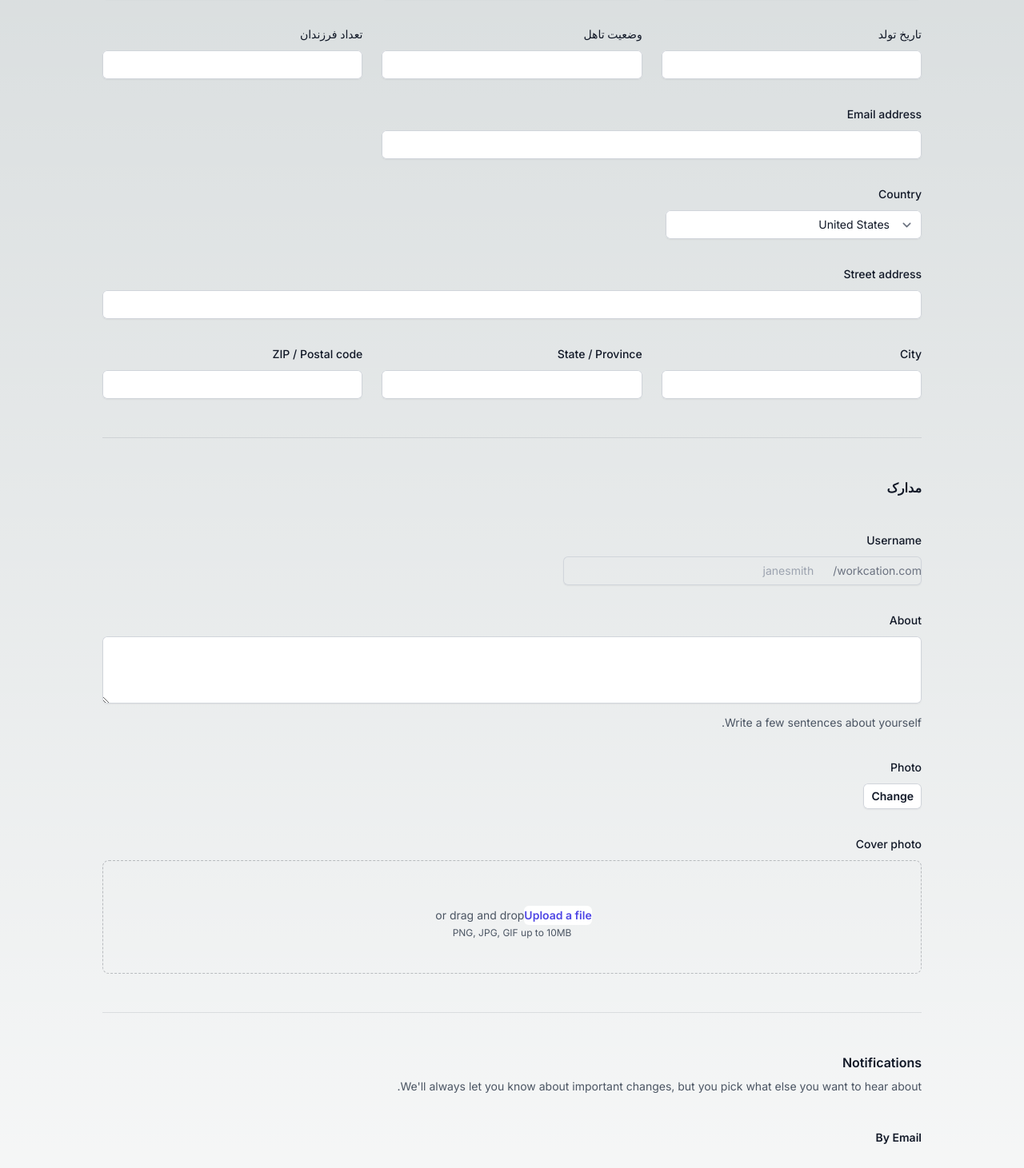
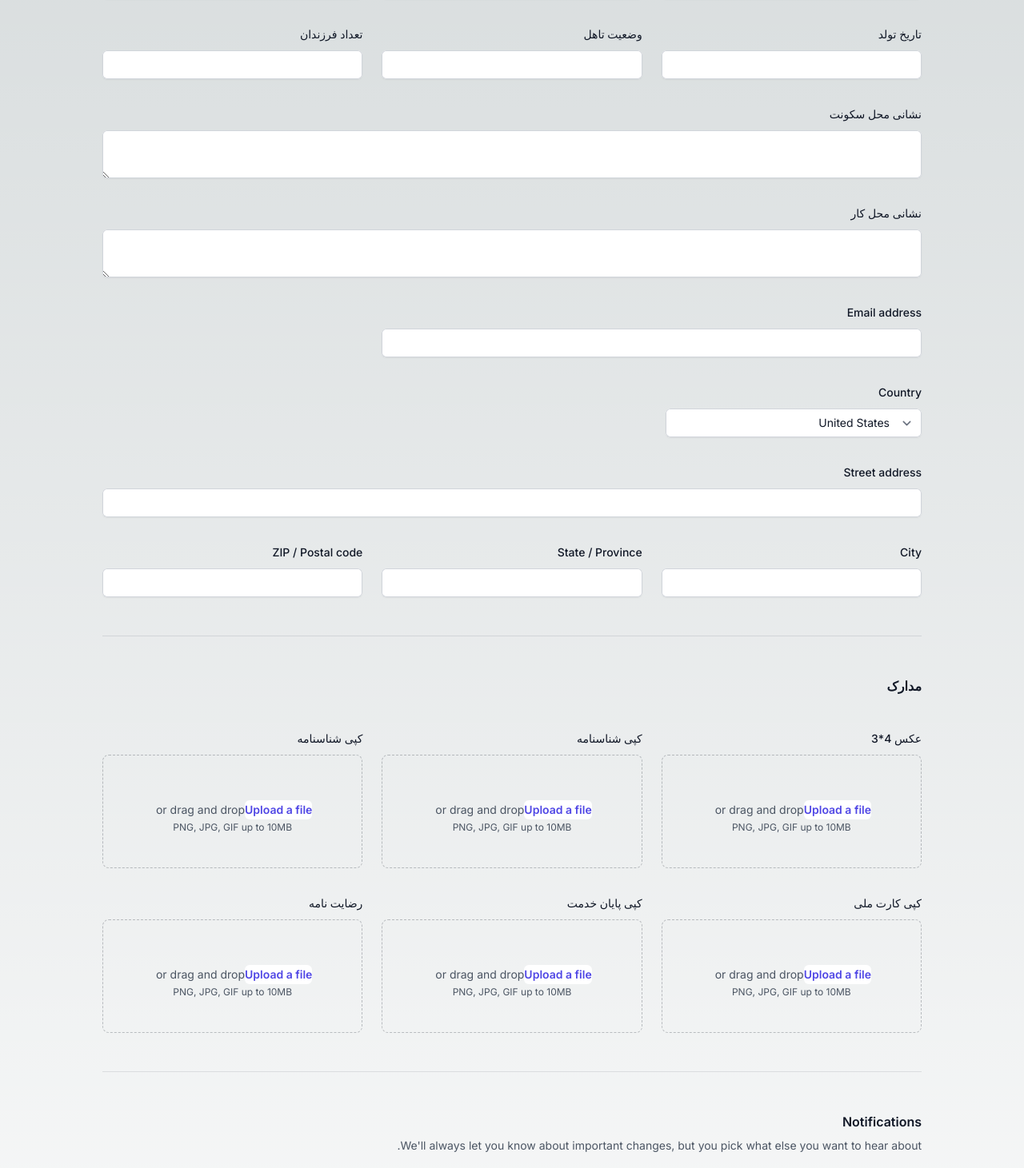
Before and after one commit to milad7212/emam, a Next.js app: page /infouser in a window 1280 px wide. Shown: the part 261-1722 px from the top of the page at 80% size. Built offline with nearby package versions, Linux system fonts and the light colour scheme.

Commit message:
update form

```diff
--- a/app/components/forms/Stacked.jsx
+++ b/app/components/forms/Stacked.jsx
@@ -303,6 +303,46 @@ export default function Stacked() {
                 />
               </div>
             </div>
+            <div className="col-span-full">
+              <label
+                htmlFor="about"
+                className="block text-sm font-medium leading-6 text-gray-900"
+              >
+                نشانی محل سکونت
+              </label>
+              <div className="mt-2">
+                <textarea
+                  id="about"
+                  name="about"
+                  rows={2}
+                  className="block w-full rounded-md border-0 py-1.5 text-gray-900 shadow-sm ring-1 ring-inset ring-gray-300 placeholder:text-gray-400 focus:ring-2 focus:ring-inset focus:ring-indigo-600 sm:text-sm sm:leading-6"
+                  defaultValue={""}
+                />
+              </div>
+              {/* <p className="mt-3 text-sm leading-6 text-gray-600">
+                Write a few sentences about yourself.
+              </p> */}
+            </div>
+            <div className="col-span-full">
+              <label
+                htmlFor="about"
+                className="block text-sm font-medium leading-6 text-gray-900"
+              >
+                نشانی محل کار
+              </label>
+              <div className="mt-2">
+                <textarea
+                  id="about"
+                  name="about"
+                  rows={2}
+                  className="block w-full rounded-md border-0 py-1.5 text-gray-900 shadow-sm ring-1 ring-inset ring-gray-300 placeholder:text-gray-400 focus:ring-2 focus:ring-inset focus:ring-indigo-600 sm:text-sm sm:leading-6"
+                  defaultValue={""}
+                />
+              </div>
+              {/* <p className="mt-3 text-sm leading-6 text-gray-600">
+                Write a few sentences about yourself.
+              </p> */}
+            </div>
 
             <div className="sm:col-span-4">
               <label
@@ -427,7 +467,7 @@ export default function Stacked() {
           </p> */}
 
           <div className="mt-10 grid grid-cols-1 gap-x-6 gap-y-8 sm:grid-cols-6">
-            <div className="sm:col-span-4">
+            {/* <div className="sm:col-span-4">
               <label
                 htmlFor="username"
                 className="block text-sm font-medium leading-6 text-gray-900"
@@ -449,9 +489,9 @@ export default function Stacked() {
                   />
                 </div>
               </div>
-            </div>
+            </div> */}
 
-            <div className="col-span-full">
+            {/* <div className="col-span-full">
               <label
                 htmlFor="about"
                 className="block text-sm font-medium leading-6 text-gray-900"
@@ -470,35 +510,184 @@ export default function Stacked() {
               <p className="mt-3 text-sm leading-6 text-gray-600">
                 Write a few sentences about yourself.
               </p>
-            </div>
+            </div> */}
 
-            <div className="col-span-full">
-              <label
-                htmlFor="photo"
-                className="block text-sm font-medium leading-6 text-gray-900"
-              >
-                Photo
-              </label>
-              <div className="mt-2 flex items-center gap-x-3">
-                {/* <UserCircleIcon
-                  className="h-12 w-12 text-gray-300"
-                  aria-hidden="true"
-                /> */}
-                <button
-                  type="button"
-                  className="rounded-md bg-white px-2.5 py-1.5 text-sm font-semibold text-gray-900 shadow-sm ring-1 ring-inset ring-gray-300 hover:bg-gray-50"
-                >
-                  Change
-                </button>
-              </div>
-            </div>
-
-            <div className="col-span-full">
+            <div className="sm:col-span-2">
               <label
                 htmlFor="cover-photo"
                 className="block text-sm font-medium leading-6 text-gray-900"
               >
-                Cover photo
+                عکس 4*3
+              </label>
+              <div className="mt-2 flex justify-center rounded-lg border border-dashed border-gray-900/25 px-6 py-10">
+                <div className="text-center">
+                  {/* <PhotoIcon
+                    className="mx-auto h-12 w-12 text-gray-300"
+                    aria-hidden="true"
+                  /> */}
+                  <div className="mt-4 flex text-sm leading-6 text-gray-600">
+                    <label
+                      htmlFor="file-upload"
+                      className="relative cursor-pointer rounded-md bg-white font-semibold text-indigo-600 focus-within:outline-none focus-within:ring-2 focus-within:ring-indigo-600 focus-within:ring-offset-2 hover:text-indigo-500"
+                    >
+                      <span>Upload a file</span>
+                      <input
+                        id="file-upload"
+                        name="file-upload"
+                        type="file"
+                        className="sr-only"
+                      />
+                    </label>
+                    <p className="pl-1">or drag and drop</p>
+                  </div>
+                  <p className="text-xs leading-5 text-gray-600">
+                    PNG, JPG, GIF up to 10MB
+                  </p>
+                </div>
+              </div>
+            </div>
+            <div className="sm:col-span-2">
+              <label
+                htmlFor="cover-photo"
+                className="block text-sm font-medium leading-6 text-gray-900"
+              >
+                کپی شناسنامه
+              </label>
+              <div className="mt-2 flex justify-center rounded-lg border border-dashed border-gray-900/25 px-6 py-10">
+                <div className="text-center">
+                  {/* <PhotoIcon
+                    className="mx-auto h-12 w-12 text-gray-300"
+                    aria-hidden="true"
+                  /> */}
+                  <div className="mt-4 flex text-sm leading-6 text-gray-600">
+                    <label
+                      htmlFor="file-upload"
+                      className="relative cursor-pointer rounded-md bg-white font-semibold text-indigo-600 focus-within:outline-none focus-within:ring-2 focus-within:ring-indigo-600 focus-within:ring-offset-2 hover:text-indigo-500"
+                    >
+                      <span>Upload a file</span>
+                      <input
+                        id="file-upload"
+                        name="file-upload"
+                        type="file"
+                        className="sr-only"
+                      />
+                    </label>
+                    <p className="pl-1">or drag and drop</p>
+                  </div>
+                  <p className="text-xs leading-5 text-gray-600">
+                    PNG, JPG, GIF up to 10MB
+                  </p>
+                </div>
+              </div>
+            </div>
+            <div className="sm:col-span-2">
+              <label
+                htmlFor="cover-photo"
+                className="block text-sm font-medium leading-6 text-gray-900"
+              >
+                کپی شناسنامه
+              </label>
+              <div className="mt-2 flex justify-center rounded-lg border border-dashed border-gray-900/25 px-6 py-10">
+                <div className="text-center">
+                  {/* <PhotoIcon
+                    className="mx-auto h-12 w-12 text-gray-300"
+                    aria-hidden="true"
+                  /> */}
+                  <div className="mt-4 flex text-sm leading-6 text-gray-600">
+                    <label
+                      htmlFor="file-upload"
+                      className="relative cursor-pointer rounded-md bg-white font-semibold text-indigo-600 focus-within:outline-none focus-within:ring-2 focus-within:ring-indigo-600 focus-within:ring-offset-2 hover:text-indigo-500"
+                    >
+                      <span>Upload a file</span>
+                      <input
+                        id="file-upload"
+                        name="file-upload"
+                        type="file"
+                        className="sr-only"
+                      />
+                    </label>
+                    <p className="pl-1">or drag and drop</p>
+                  </div>
+                  <p className="text-xs leading-5 text-gray-600">
+                    PNG, JPG, GIF up to 10MB
+                  </p>
+                </div>
+              </div>
+            </div>
+            <div className="sm:col-span-2">
+              <label
+                htmlFor="cover-photo"
+                className="block text-sm font-medium leading-6 text-gray-900"
+              >
+                کپی کارت ملی
+              </label>
+              <div className="mt-2 flex justify-center rounded-lg border border-dashed border-gray-900/25 px-6 py-10">
+                <div className="text-center">
+                  {/* <PhotoIcon
+                    className="mx-auto h-12 w-12 text-gray-300"
+                    aria-hidden="true"
+                  /> */}
+                  <div className="mt-4 flex text-sm leading-6 text-gray-600">
+                    <label
+                      htmlFor="file-upload"
+                      className="relative cursor-pointer rounded-md bg-white font-semibold text-indigo-600 focus-within:outline-none focus-within:ring-2 focus-within:ring-indigo-600 focus-within:ring-offset-2 hover:text-indigo-500"
+                    >
+                      <span>Upload a file</span>
+                      <input
+                        id="file-upload"
+                        name="file-upload"
+                        type="file"
+                        className="sr-only"
+                      />
+                    </label>
+                    <p className="pl-1">or drag and drop</p>
+                  </div>
+                  <p className="text-xs leading-5 text-gray-600">
+                    PNG, JPG, GIF up to 10MB
+                  </p>
+                </div>
+              </div>
+            </div>
+            <div className="sm:col-span-2">
+              <label
+                htmlFor="cover-photo"
+                className="block text-sm font-medium leading-6 text-gray-900"
+              >
+                کپی پایان خدمت
+              </label>
+              <div className="mt-2 flex justify-center rounded-lg border border-dashed border-gray-900/25 px-6 py-10">
+                <div className="text-center">
+                  {/* <PhotoIcon
+                    className="mx-auto h-12 w-12 text-gray-300"
+                    aria-hidden="true"
+                  /> */}
+                  <div className="mt-4 flex text-sm leading-6 text-gray-600">
+                    <label
+                      htmlFor="file-upload"
+                      className="relative cursor-pointer rounded-md bg-white font-semibold text-indigo-600 focus-within:outline-none focus-within:ring-2 focus-within:ring-indigo-600 focus-within:ring-offset-2 hover:text-indigo-500"
+                    >
+                      <span>Upload a file</span>
+                      <input
+                        id="file-upload"
+                        name="file-upload"
+                        type="file"
+                        className="sr-only"
+                      />
+                    </label>
+                    <p className="pl-1">or drag and drop</p>
+                  </div>
+                  <p className="text-xs leading-5 text-gray-600">
+                    PNG, JPG, GIF up to 10MB
+                  </p>
+                </div>
+              </div>
+            </div>
+            <div className="sm:col-span-2">
+              <label
+                htmlFor="cover-photo"
+                className="block text-sm font-medium leading-6 text-gray-900"
+              >
+                رضایت نامه
               </label>
               <div className="mt-2 flex justify-center rounded-lg border border-dashed border-gray-900/25 px-6 py-10">
                 <div className="text-center">
```
